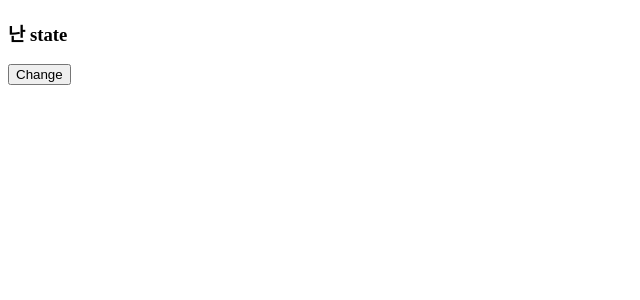
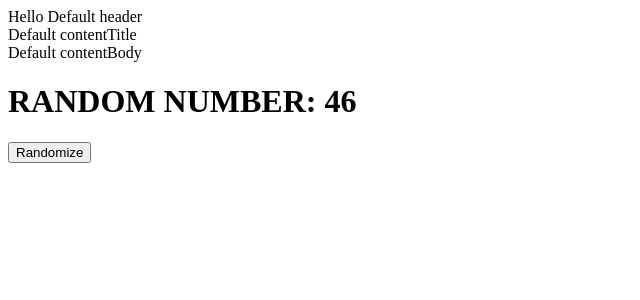
Before and after one commit to NoMoreViolence/react-study, a React app: page / in a window 1280 px wide. Shown: the top 300 px of the page, without its empty margins (0-640 px from the left). Built offline with nearby package versions, Linux system fonts and the light colour scheme.

Commit message:
Functional Component

```diff
--- a/src/components/Content.js
+++ b/src/components/Content.js
@@ -1,16 +1,14 @@
 import React from 'react';
 import PropTypes from 'prop-types'; // 이제 리액트에서 이걸 기본으로 넣어주지 않는다. 그래서 직접 모듈 받아와서 해야합니다.
 
-class Content extends React.Component {
-  render() {
-    return (
-      <div>
-        <h2>{this.props.title}</h2>
-        <p>{this.props.body}</p>
-      </div>
-    );
-  }
-}
+const Content = props => {
+  return (
+    <div>
+      <div>{props.title}</div>
+      <div>{props.body}</div>
+    </div>
+  );
+};
 
 Content.PropTypes = {
   // 이걸 위해서
--- a/src/components/Header.js
+++ b/src/components/Header.js
@@ -1,9 +1,7 @@
 import React from 'react';
 
-class Header extends React.Component {
-  render() {
-    return <h1>{this.props.title}</h1>;
-  }
-}
+const Header = props => {
+  return <div>Hello {props.title}</div>;
+};
 
 export default Header;
--- a/src/components/LifeCycle.js
+++ b/src/components/LifeCycle.js
@@ -1,8 +1,6 @@
 import React from 'react';
 import ReactDOM from 'react-dom';
-// git test
-// git test 2
-// github final test
+
 class LifeCycle extends React.Component {
   constructor(props) {
     super(props);
```
Also changed, not shown: src/components/App.js (+8 -10 lines), src/components/Footer.js (+1 -6 lines).
